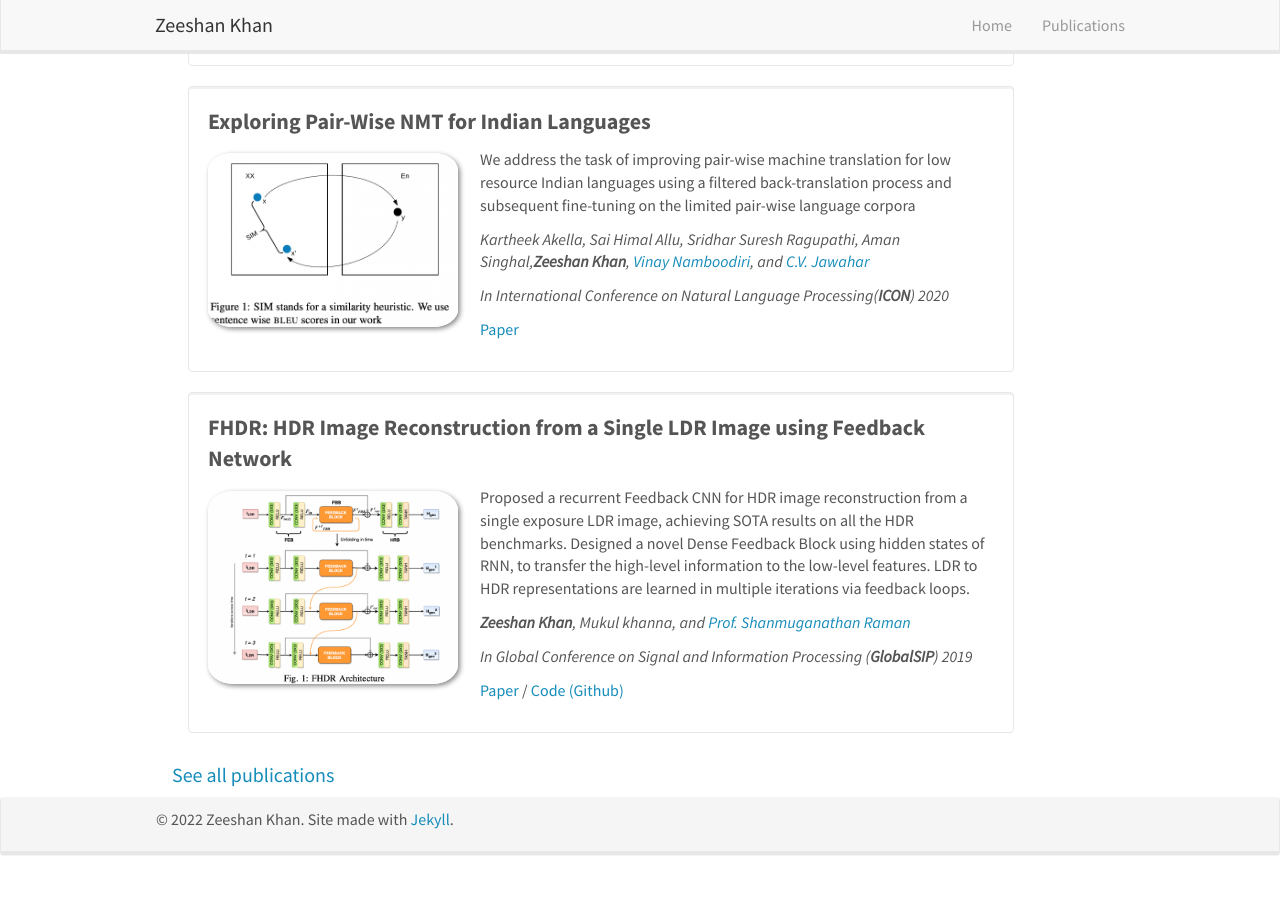
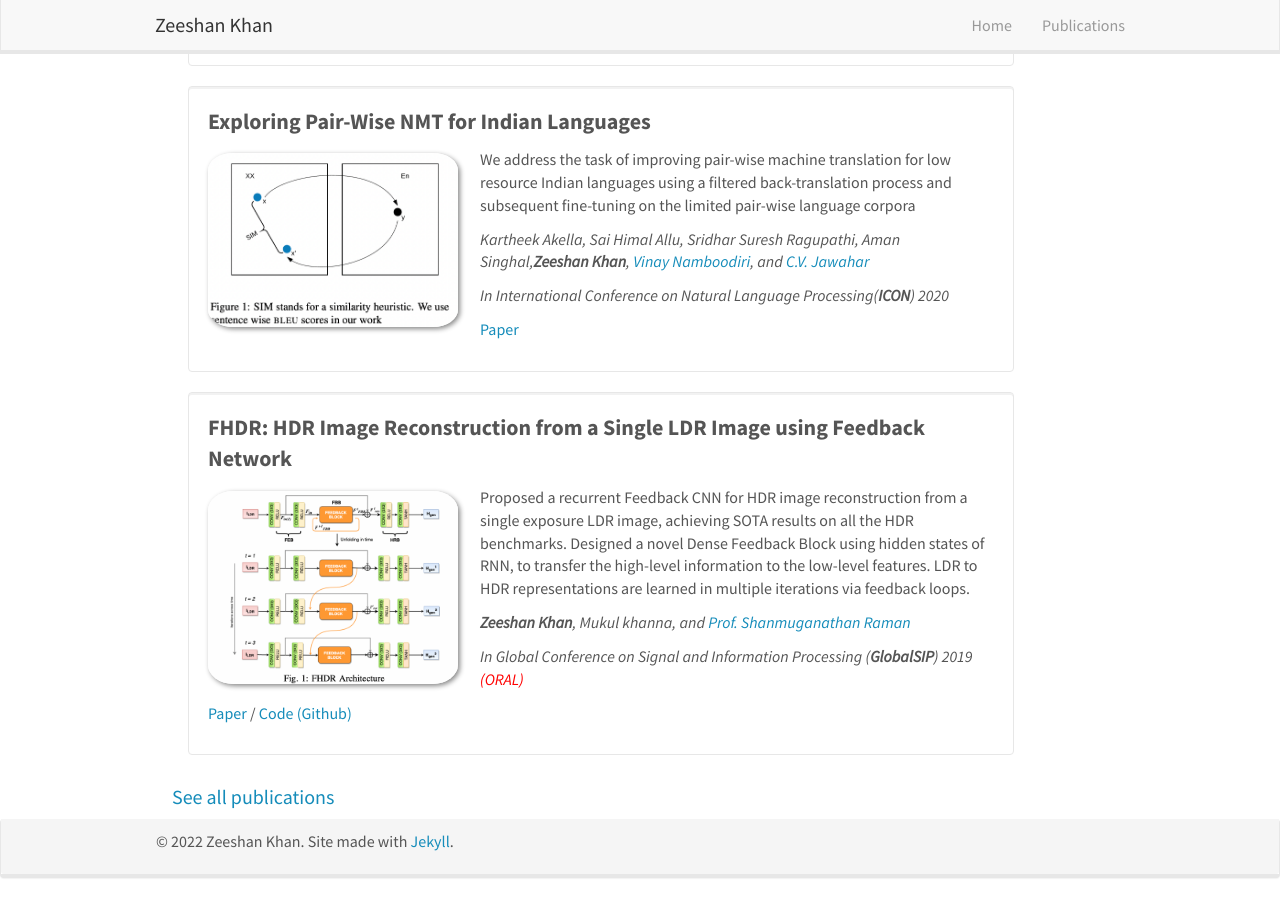
Before and after one commit to zeeshank95/zeeshank95.github.io, a Jekyll site: the page built from _pages/home.md, in a window 1280 px wide and 900 px high, scrolled down 2156 px. Built offline with Jekyll 4.4.1, drawn with Linux system fonts in a browser that asks for light colours; nearby versions of some CDN libraries; before the commit the page ends 3033 px from its top, so only the background shows below that.

```diff
--- a/_data/publist.yml
+++ b/_data/publist.yml
@@ -41,7 +41,7 @@
     url: https://arxiv.org/abs/2210.04429
     display: Paper
   link2:
-    url: https://zeeshank95.github.io/
+    url: https://youtu.be/TWWv7fh0Slk
     display: Video
 
 - title: Appearance Consistent Human Pose Transfer via Dynamic Feature Selection
@@ -68,7 +68,7 @@
   image: HDR_img.png
   description: Proposed a recurrent Feedback CNN for HDR image reconstruction from a single exposure LDR image, achieving SOTA results on all the HDR benchmarks. Designed a novel Dense Feedback Block using hidden states of RNN, to transfer the high-level information to the low-level features. LDR to HDR representations are learned in multiple iterations via feedback loops.
   authors: <b>Zeeshan Khan</b>, Mukul khanna, and <a href="https://people.iitgn.ac.in/~shanmuga/">Prof. Shanmuganathan Raman</a>
-  venue: <i>In Global Conference on Signal and Information Processing (<b>GlobalSIP</b>) 2019</i>
+  venue: <i>In Global Conference on Signal and Information Processing (<b>GlobalSIP</b>) 2019 <span style="color:red;">(ORAL)</span></i>
   number_link: 2
   link1:
     url: https://arxiv.org/pdf/1912.11463.pdf
```
Also changed, not shown: 4 other files.
